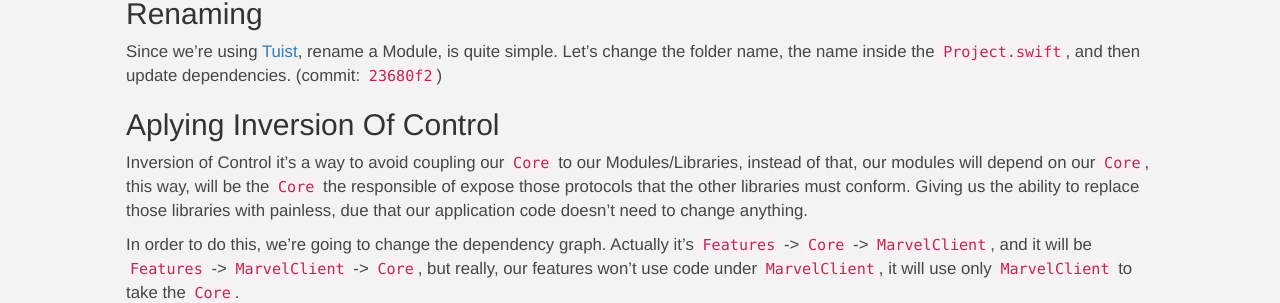
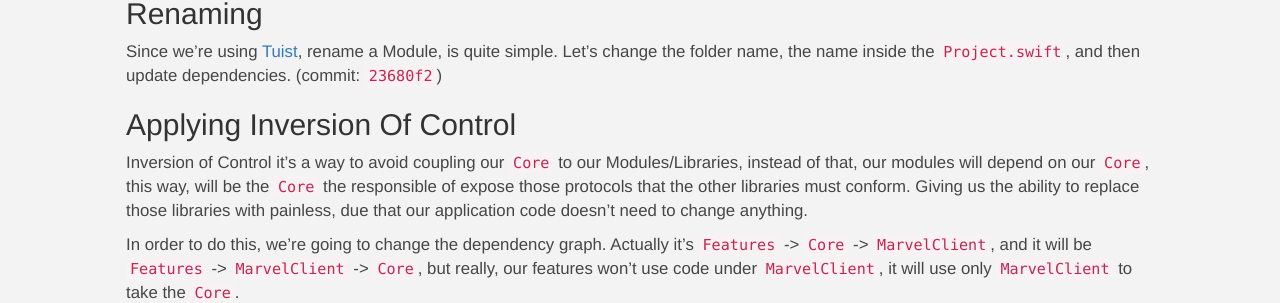
Before and after one commit to JulianAlonso/JulianAlonso.github.io, a Jekyll site: the page built from _posts/2020/2020-04-18-ios-at-scale-step3-refactor-data-providers-kit.md, in a window 1280 px wide and 900 px high, scrolled down 4929 px. Shown: the part 152-455 px from the top of the window. Built offline with Jekyll 4.4.1, drawn with Linux system fonts in a browser that asks for light colours; nearby versions of some CDN libraries; some web fonts are replaced.

Commit message:
fix typo and space

```diff
--- a/_posts/2020/2020-04-18-ios-at-scale-step3-refactor-data-providers-kit.md
+++ b/_posts/2020/2020-04-18-ios-at-scale-step3-refactor-data-providers-kit.md
@@ -254,7 +254,7 @@ Now our app it's compiling again. Let's rename `DataProvidersKit`
 
 Since we're using [Tuist](www.tuist.io), rename a Module, is quite simple. Let's change the folder name, the name inside the `Project.swift`, and then update dependencies. (commit: `23680f2`)
 
-## Aplying Inversion Of Control
+## Applying Inversion Of Control
 
 Inversion of Control it's a way to avoid coupling our `Core` to our Modules/Libraries, instead of that, our modules will depend on our `Core`, this way, will be the `Core` the responsible of expose those protocols that the other libraries must conform. Giving us the ability to replace those libraries with painless, due that our application code doesn't need to change anything.
 
```
Also changed, not shown: _posts/2020/2020-04-22-ios-at-scale-step7-dependency-injection.md (+1 -1 lines).
